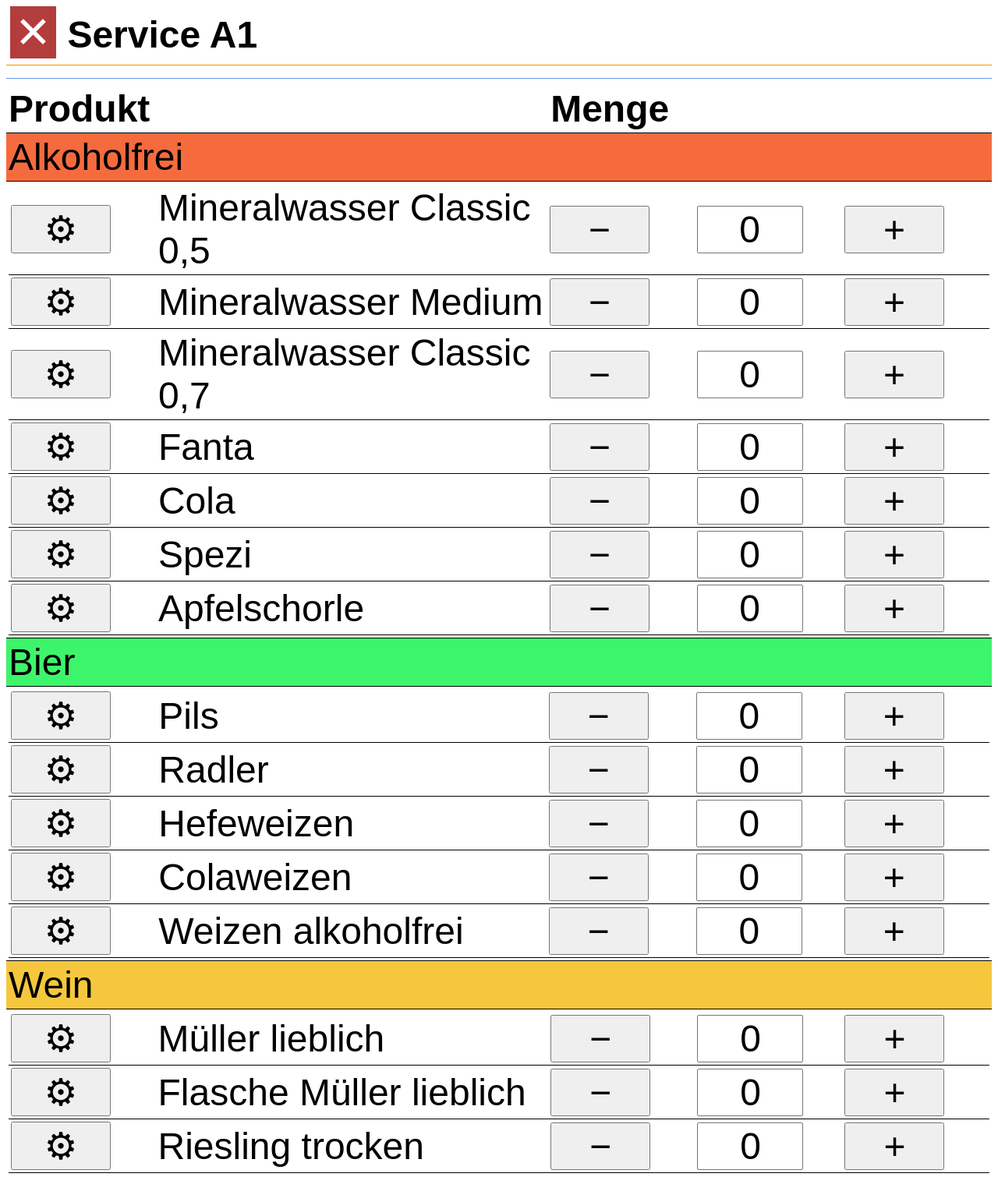
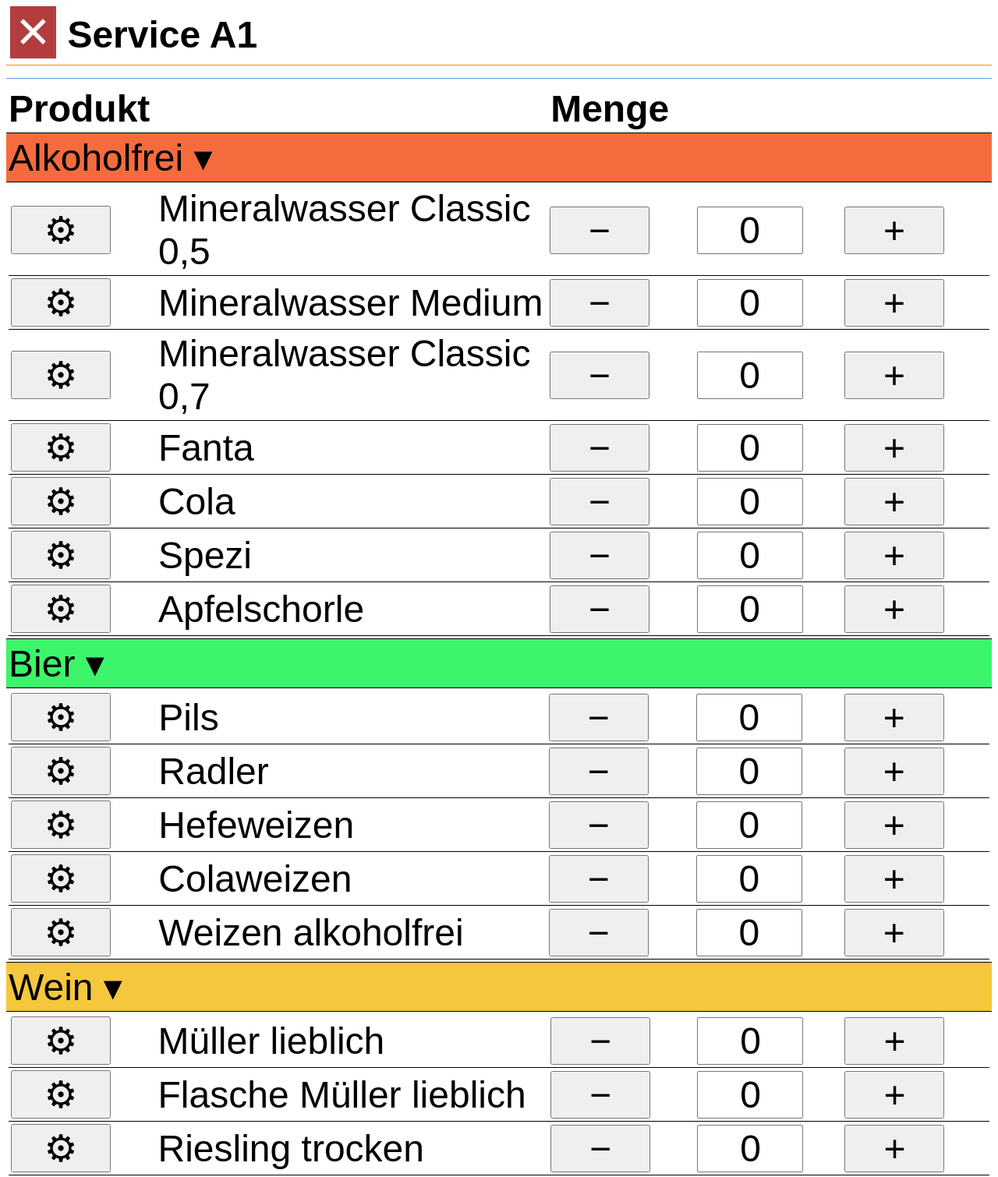
Before and after one commit to Ultimator14/mini_pos, a Flask app: page /service/A1 in a window 1280 px wide. Shown: the top 1510 px of the page at 78% size. Run offline with Flask 3, Linux system fonts and the light colour scheme.

Commit message:
Add animated arrow to service category folding

```diff
--- a/mini_pos/static/css/service_table.css
+++ b/mini_pos/static/css/service_table.css
@@ -225,3 +225,12 @@ table tr.category-14.colorized-row { background-color: hsl(0, 90%, 93%);}
     /* max-height: 1000px; */
     transition: max-height .5s;
 }
+
+.arrow::after {
+    content: "▾";
+    display: inline-block;
+    transition: transform ease-in-out .5s;
+}
+.arrowturn::after {
+    transform: rotate(-90deg);
+}
--- a/mini_pos/static/js/service_table.js
+++ b/mini_pos/static/js/service_table.js
@@ -118,6 +118,9 @@ function modifyAmount(pid, value) {
 function toggleCategoryFold(pcat) {
     let cfd = document.getElementById("category-fold-div-" + pcat);
     cfd.classList.toggle("hidden");
+
+    let cfb = document.getElementById("category-button-" + pcat);
+    cfb.classList.toggle("arrowturn");
 }
 
 function recomputeCategoryFold() {
--- a/mini_pos/templates/service_table.html
+++ b/mini_pos/templates/service_table.html
@@ -54,7 +54,7 @@
                 </table></div></td></tr>
                 {% endif -%}
 
-                <tr><td colspan="5" class="category-name-{{pcat}}"><button type="button" class="category-button" id="category-button-{{pcat}}" onclick="toggleCategoryFold({{pcat}})">{{ category_map[pcat] }}</button></td></tr>
+                <tr><td colspan="5" class="category-name-{{pcat}}"><button type="button" class="category-button arrow" id="category-button-{{pcat}}" onclick="toggleCategoryFold({{pcat}})">{{ category_map[pcat] }}&nbsp;</button></td></tr>
                 <tr><td colspan="5"><div id="category-fold-div-{{pcat}}" class="category-fold-div"><table>
                 <colgroup>
                     <col style="width: 15vw;">
```
